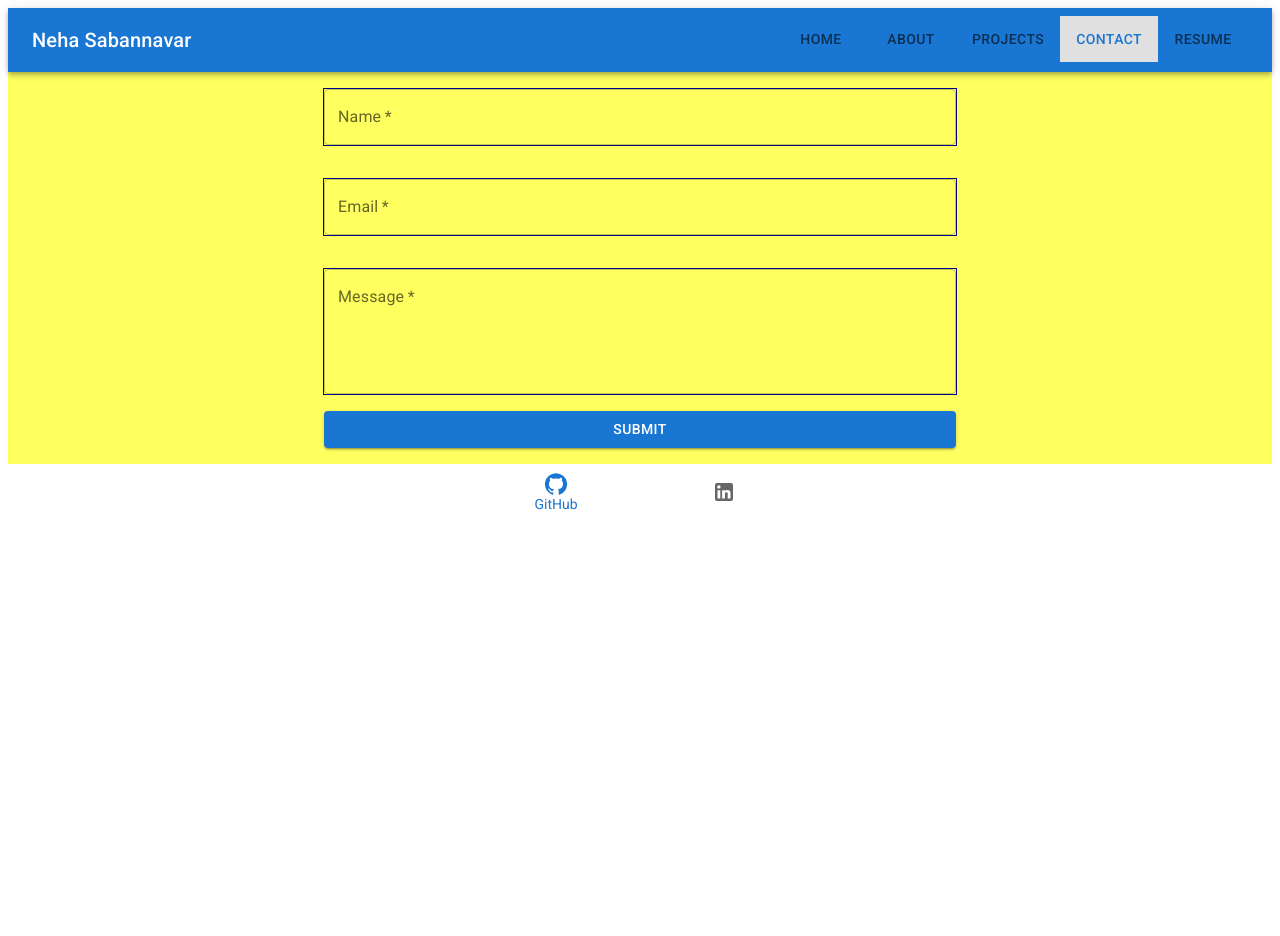
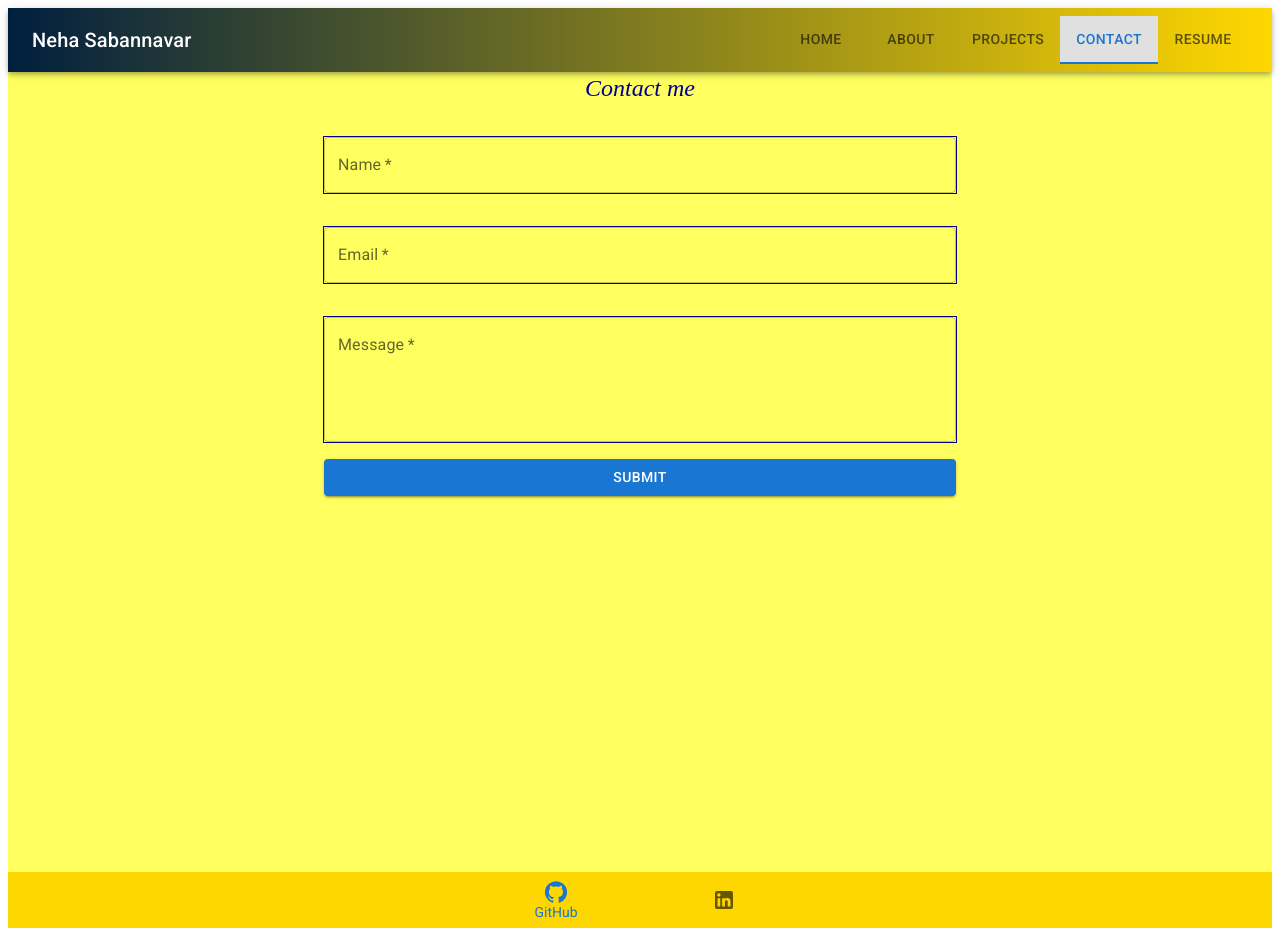
Before and after one commit to Nehaps29/portfolio, a React (Vite) app in the folder portfolio/: page /Contact in a window 1280 px wide. Before the commit the page ends 800 px from the top, so only its background shows below. Built offline with nearby package versions, Linux system fonts and the light colour scheme.

Commit message:
added new style with font and color to all pages:

```diff
--- a/portfolio/src/components/BottomNav.jsx
+++ b/portfolio/src/components/BottomNav.jsx
@@ -12,7 +12,9 @@ const BottomNav = () => {
   };
 
   return (
-    <BottomNavigation value={value} onChange={handleChange}>
+    <BottomNavigation
+    sx={{ backgroundColor: '#FFD700' }}
+     value={value} onChange={handleChange}>
       <BottomNavigationAction
         label="GitHub"
         icon={<GitHubIcon />}
--- a/portfolio/src/components/Layout.jsx
+++ b/portfolio/src/components/Layout.jsx
@@ -2,6 +2,7 @@ import React from 'react';
 
 const layoutStyles = {
   width: '100%',
+  height: '100vh',
   margin: '0 auto',
   backgroundColor: "rgb(255, 255, 96)"
 };
--- a/portfolio/src/components/NavTabs.jsx
+++ b/portfolio/src/components/NavTabs.jsx
@@ -14,7 +14,13 @@ function NavTabs() {
   ];
 
   return (
-    <AppBar position="sticky">
+    <AppBar
+      position="sticky"
+      sx={{
+        backgroundImage: 'linear-gradient(to right, #001f3f, #FFD700)', // Your gradient colors here
+        backgroundSize: 'cover',
+      }}
+    >
       <Toolbar>
         <Typography variant="h6">Neha Sabannavar</Typography>
         <div style={{ marginLeft: 'auto' }}>
--- a/portfolio/src/pages/About.jsx
+++ b/portfolio/src/pages/About.jsx
@@ -14,7 +14,7 @@ export default function About() {
   // const tailwindClassCollection = "bg-red-300 md:bg-blue-500 lg:bg-green-900 flex flex-wrap p-2 m-3"
   return (
      <Layout>
-    <Paper
+    <div
     style={styles.background}
     // className={tailwindClassCollection}
     >
@@ -30,7 +30,7 @@ export default function About() {
         imperdiet. Praesent euismod mi justo, faucibus scelerisque risus cursus
         in. Sed rhoncus mollis diam, sit amet facilisis lectus blandit at.
       </Typography>
-    </Paper>
+    </div>
     </Layout>
   );
 }
--- a/portfolio/src/pages/Contact.jsx
+++ b/portfolio/src/pages/Contact.jsx
@@ -1,5 +1,5 @@
 import React, { useState } from 'react';
-import { TextField, Button, Snackbar } from '@mui/material';
+import { TextField, Button, Snackbar, Typography } from '@mui/material';
 import MuiAlert from '@mui/material/Alert';
 import Layout from '../components/Layout';
 
@@ -63,6 +63,9 @@ export default function Contact() {
   return (
     <Layout>
       <form onSubmit={handleSubmit} style={{ display: 'flex', flexDirection: 'column', alignItems: 'center' }}>
+        <Typography variant="h5" style={{ fontFamily: 'cursive', marginBottom: '16px', color: 'darkblue', fontStyle: 'italic' }}>
+          Contact me
+        </Typography>
         <TextField
           label="Name"
           name="name"
@@ -75,7 +78,7 @@ export default function Contact() {
           required
           error={isNameRequired}
           helperText={isNameRequired ? 'This field is required' : ''}
-          sx={{ width: '50%', marginBottom: '16px', marginTop: '16px', border: '1px solid #00008B' }}
+          sx={{ width: '50%', marginBottom: '16px', border: '1px solid #00008B' }}
         />
         <TextField
           label="Email"
@@ -111,17 +114,8 @@ export default function Contact() {
           Submit
         </Button>
 
-        <Snackbar
-          open={isSnackbarOpen}
-          autoHideDuration={6000}
-          onClose={handleSnackbarClose}
-        >
-          <MuiAlert
-            elevation={6}
-            variant="filled"
-            onClose={handleSnackbarClose}
-            severity="error"
-          >
+        <Snackbar open={isSnackbarOpen} autoHideDuration={6000} onClose={handleSnackbarClose}>
+          <MuiAlert elevation={6} variant="filled" onClose={handleSnackbarClose} severity="error">
             Please fill in all required fields!
           </MuiAlert>
         </Snackbar>
--- a/portfolio/vite.config.js
+++ b/portfolio/vite.config.js
@@ -8,4 +8,5 @@ export default defineConfig({
     port: 3000,
     open: true,
   },
+
 });
```
Also changed, not shown: portfolio/src/assets/bk.JPG (added).
